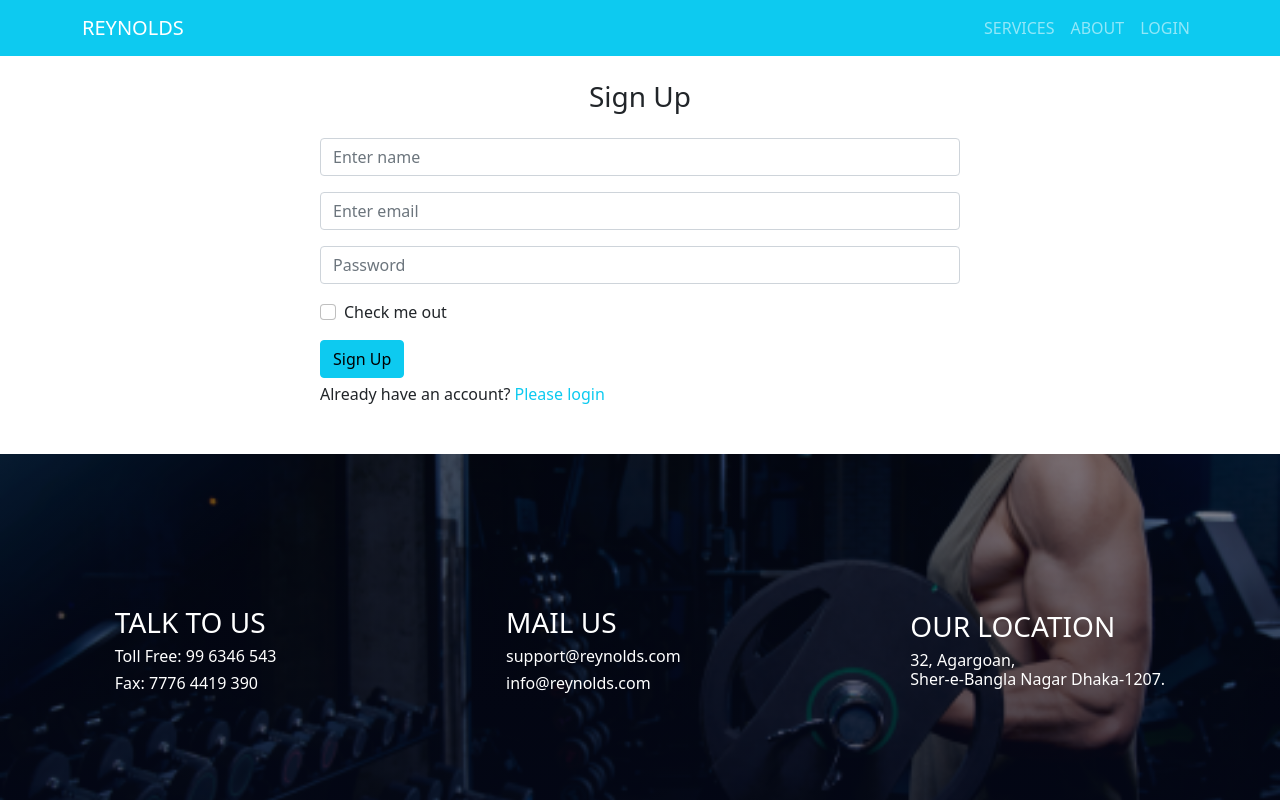
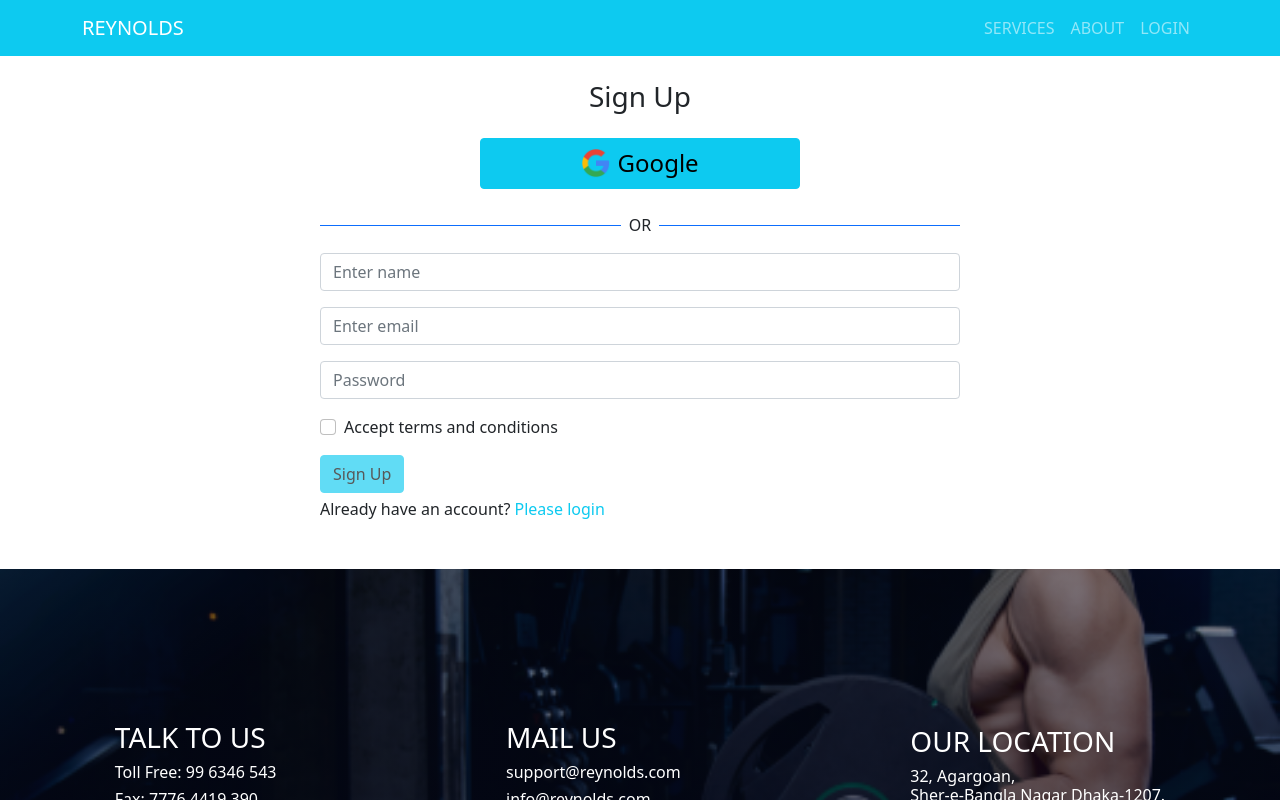
Before and after one commit to thowhidulislam/reynolds-trainer, a React (Create React App) app: page /signup in a window 1280 px wide. Shown: the top 800 px of the page. Built offline with nearby package versions, Linux system fonts and the light colour scheme; no server answers.

Commit message:
signup and login with firebase added

```diff
--- a/package.json
+++ b/package.json
@@ -7,9 +7,11 @@
     "@testing-library/react": "^13.1.1",
     "@testing-library/user-event": "^13.5.0",
     "bootstrap": "^5.1.3",
+    "firebase": "^9.6.11",
     "react": "^18.0.0",
     "react-bootstrap": "^2.3.0",
     "react-dom": "^18.0.0",
+    "react-firebase-hooks": "^5.0.3",
     "react-router-dom": "^6.3.0",
     "react-scripts": "5.0.1",
     "web-vitals": "^2.1.4"
--- a/src/Pages/LogIn/LogIn/LogIn.js
+++ b/src/Pages/LogIn/LogIn/LogIn.js
@@ -1,21 +1,54 @@
-import React from 'react';
+import React, { useState } from 'react';
 import { Button, Form } from 'react-bootstrap';
-import { Link } from 'react-router-dom';
+import { useSignInWithEmailAndPassword } from 'react-firebase-hooks/auth';
+import { Link, useNavigate } from 'react-router-dom';
+import auth from '../../../firebase.init';
+import SocialLogIn from '../SocialLogIn/SocialLogIn';
 
 const LogIn = () => {
+    const [name, setName] = useState('');
+    const [email, setEmail] = useState('');
+    const [password, setPassword] = useState('');
+    const navigate = useNavigate()
+    const [
+        signInWithEmailAndPassword,
+        user,
+        loading,
+        error,
+    ] = useSignInWithEmailAndPassword(auth);
+
+    const handleUserName = e => {
+        setName(e.target.value)
+    }
+    const handleEmail = e => {
+        setEmail(e.target.value)
+    }
+    const handlePassword = e => {
+        setPassword(e.target.value)
+    }
+
+    const handleLogIn = e => {
+        e.preventDefault()
+        signInWithEmailAndPassword(email, password)
+    }
+    if (user) {
+        navigate('/home')
+    }
+
     return (
         <div className='container w-50 mx-auto'>
             <h1 className='text-center my-4'>Login</h1>
-            <Form>
+            <SocialLogIn></SocialLogIn>
+            <Form onSubmit={handleLogIn}>
                 <Form.Group className="mb-3" controlId="formBasicEmail">
-                    <Form.Control type="email" placeholder="Enter email" />
+                    <Form.Control onBlur={handleEmail} type="email" placeholder="Enter email" />
                 </Form.Group>
 
                 <Form.Group className="mb-3" controlId="formBasicPassword">
-                    <Form.Control type="password" placeholder="Password" />
+                    <Form.Control onBlur={handlePassword} type="password" placeholder="Password" />
                 </Form.Group>
                 <Button variant="info" type="submit">
-                    Submit
+                    Login
                 </Button>
             </Form>
             <p className='mb-0'>Forget Password?<button style={{ paddingLeft: '1px' }} className='btn btn-link text-info text-decoration-none mb-1'>Reset Password</button></p>
--- a/src/Pages/LogIn/SignUP/SignUp.js
+++ b/src/Pages/LogIn/SignUP/SignUp.js
@@ -1,26 +1,59 @@
-import React from 'react';
+import React, { useState } from 'react';
 import { Button, Form } from 'react-bootstrap';
-import { Link } from 'react-router-dom';
+import { Link, useNavigate } from 'react-router-dom';
+import auth from '../../../firebase.init';
+import { useCreateUserWithEmailAndPassword } from 'react-firebase-hooks/auth';
+import SocialLogIn from '../SocialLogIn/SocialLogIn';
 
 const SignUp = () => {
+    const [name, setName] = useState('');
+    const [email, setEmail] = useState('');
+    const [password, setPassword] = useState('');
+    const [agree, setAgree] = useState(false)
+    const navigate = useNavigate()
+    const [
+        createUserWithEmailAndPassword,
+        user,
+        loading,
+        error,
+    ] = useCreateUserWithEmailAndPassword(auth);
+
+    const handleUserName = e => {
+        setName(e.target.value)
+    }
+    const handleEmail = e => {
+        setEmail(e.target.value)
+    }
+    const handlePassword = e => {
+        setPassword(e.target.value)
+    }
+
+    const handleSignUp = e => {
+        e.preventDefault()
+        createUserWithEmailAndPassword(email, password)
+    }
+    if (user) {
+        navigate('/home')
+    }
     return (
         <div className='mx-auto w-50'>
             <h3 className='text-center my-4'>Sign Up</h3>
-            <Form>
+            <SocialLogIn></SocialLogIn>
+            <Form onSubmit={handleSignUp}>
                 <Form.Group className="mb-3" controlId="formBasicEmail">
-                    <Form.Control type="text" placeholder="Enter name" />
+                    <Form.Control onBlur={handleUserName} type="text" placeholder="Enter name" />
                 </Form.Group>
                 <Form.Group className="mb-3" controlId="formBasicEmail">
-                    <Form.Control type="email" placeholder="Enter email" />
+                    <Form.Control onBlur={handleEmail} type="email" placeholder="Enter email" required />
                 </Form.Group>
 
                 <Form.Group className="mb-3" controlId="formBasicPassword">
-                    <Form.Control type="password" placeholder="Password" />
+                    <Form.Control onBlur={handlePassword} type="password" placeholder="Password" required />
                 </Form.Group>
                 <Form.Group className="mb-3" controlId="formBasicCheckbox">
-                    <Form.Check type="checkbox" label="Check me out" />
+                    <Form.Check onClick={() => setAgree(!agree)} type="checkbox" label="Accept terms and conditions" />
                 </Form.Group>
-                <Button variant="info" type="submit">
+                <Button disabled={!agree} variant="info" type="submit">
                     Sign Up
                 </Button>
             </Form>
--- /dev/null
+++ b/src/Pages/LogIn/SocialLogIn/SocialLogIn.js
@@ -0,0 +1,26 @@
+import React from 'react';
+import { useSignInWithGoogle } from 'react-firebase-hooks/auth';
+import auth from '../../../firebase.init';
+import google from '../../../images/social/google-logo.png'
+
+const SocialLogIn = () => {
+    const [signInWithGoogle, user, loading, error] = useSignInWithGoogle(auth);
+    return (
+        <div>
+            <div>
+                <button
+                    onClick={() => signInWithGoogle()}
+                    className='btn btn-info w-50 fs-4 d-block mx-auto my-2'>
+                    <img className='mb-1' style={{ width: '30px' }} src={google} alt="" />
+                    <span> Google</span></button>
+            </div>
+            <div className='d-flex align-items-center'>
+                <div style={{ height: '1px' }} className='bg-primary w-50'></div>
+                <p className=' mt-3 mx-2'>OR</p>
+                <div style={{ height: '1px' }} className='bg-primary w-50'></div>
+            </div>
+        </div >
+    );
+};
+
+export default SocialLogIn;
--- a/src/Pages/Shared/Header/Header.js
+++ b/src/Pages/Shared/Header/Header.js
@@ -1,8 +1,16 @@
+import { signOut } from 'firebase/auth';
 import React from 'react';
 import { Container, Nav, Navbar, NavDropdown } from 'react-bootstrap';
+import { useAuthState } from 'react-firebase-hooks/auth';
 import { Link } from 'react-router-dom';
+import auth from '../../../firebase.init';
 
 const Header = () => {
+    const [user, loading, error] = useAuthState(auth);
+
+    const logOut = () => {
+        signOut(auth)
+    }
     return (
         <Navbar collapseOnSelect expand="lg" bg="info" variant="dark">
             <Container>
@@ -12,7 +20,13 @@ const Header = () => {
                     <Nav className='ms-auto'>
                         <Nav.Link href="home#services">SERVICES</Nav.Link>
                         <Nav.Link href="#pricing">ABOUT</Nav.Link>
-                        <Nav.Link as={Link} to="/login">LOGIN</Nav.Link>
+                        {
+                            user
+                                ?
+                                <Nav.Link onClick={logOut}>LOG OUT</Nav.Link>
+                                :
+                                <Nav.Link as={Link} to="/login">LOGIN</Nav.Link>
+                        }
                     </Nav>
                 </Navbar.Collapse>
             </Container>
--- /dev/null
+++ b/src/firebase.init.js
@@ -0,0 +1,21 @@
+// Import the functions you need from the SDKs you need
+import { initializeApp } from "firebase/app";
+import { getAuth } from "firebase/auth";
+// TODO: Add SDKs for Firebase products that you want to use
+// https://firebase.google.com/docs/web/setup#available-libraries
+
+// Your web app's Firebase configuration
+const firebaseConfig = {
+    apiKey: "AIzaSyAebWGUyicu7OYGueKVR3ouY99QMd9bn9Q",
+    authDomain: "reynolds-trainer.firebaseapp.com",
+    projectId: "reynolds-trainer",
+    storageBucket: "reynolds-trainer.appspot.com",
+    messagingSenderId: "117679842647",
+    appId: "1:117679842647:web:7d7918b1823f5a3bac4a12"
+};
+
+// Initialize Firebase
+const app = initializeApp(firebaseConfig);
+const auth = getAuth(app)
+
+export default auth
```
Also changed, not shown: src/images/social/google-logo.png (added), 1 other file (tests, documents, lock files or other folders).
